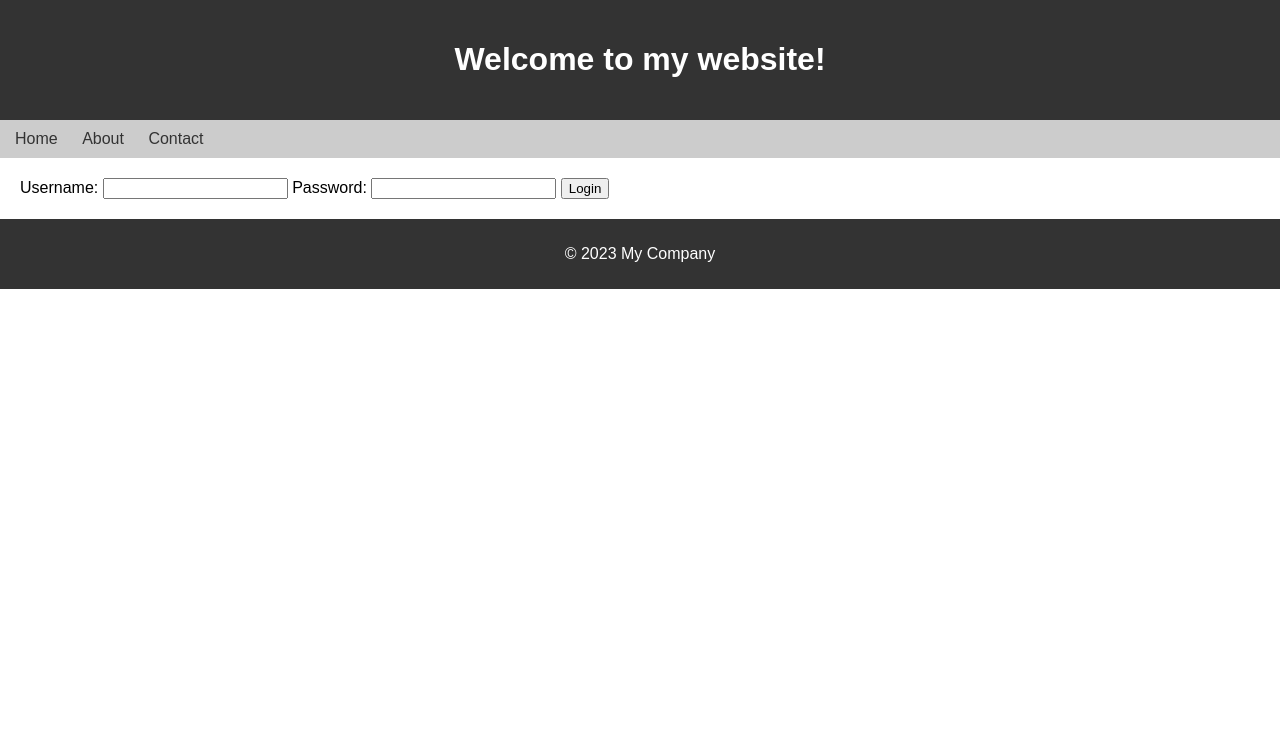
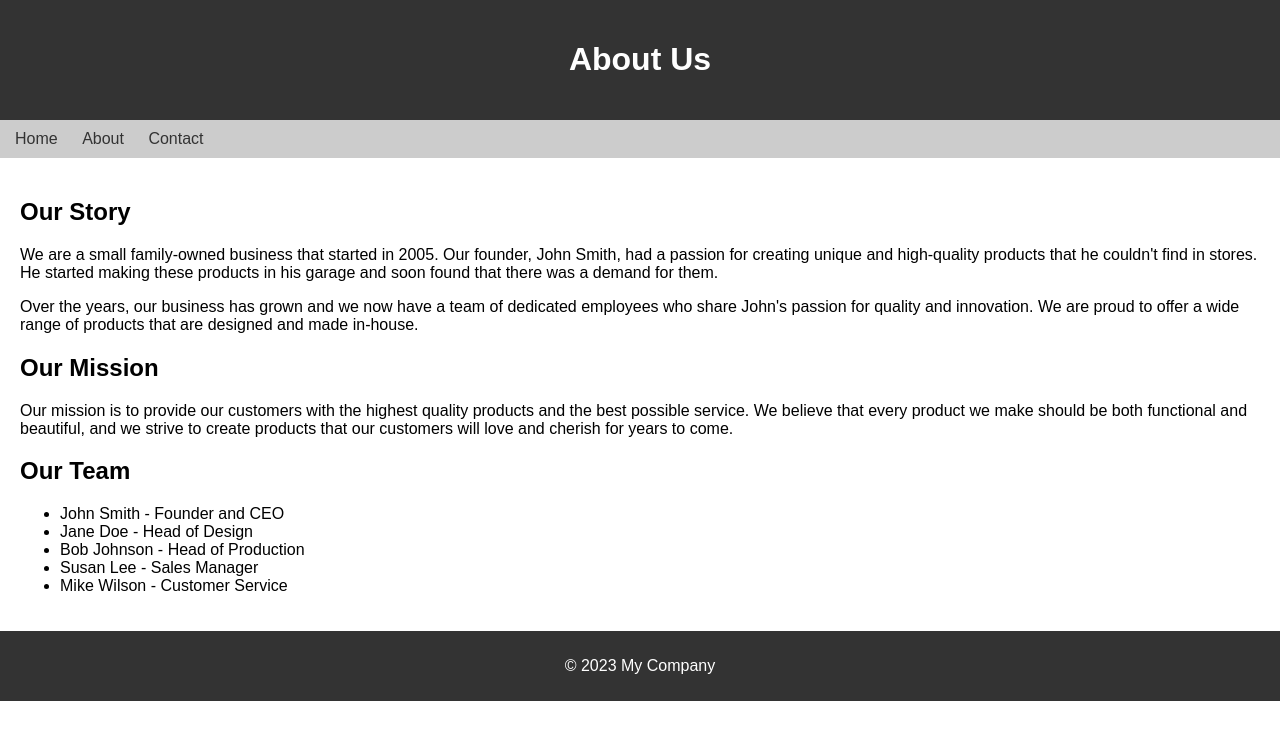
Before and after one commit to lokeshpulusu/arms.github.io, a plain HTML site: page index.html in a window 1280 px wide. Drawn offline with Linux system fonts and the light colour scheme.

Commit message:
Update index.html

```diff
--- a/index.html
+++ b/index.html
@@ -1,29 +1,34 @@
 <!DOCTYPE html>
 <html>
 <head>
-	<title>My Website</title>
+	<title>About Us</title>
 	<link rel="stylesheet" href="style.css">
-	<script src="script.js"></script>
 </head>
 <body>
 	<header>
-		<h1>Welcome to my website!</h1>
+		<h1>About Us</h1>
 	</header>
 	<nav>
 		<ul>
-			<li><a href="#">Home</a></li>
-			<li><a href="#">About</a></li>
-			<li><a href="#">Contact</a></li>
+			<li><a href="/">Home</a></li>
+			<li><a href="/about">About</a></li>
+			<li><a href="/contact">Contact</a></li>
 		</ul>
 	</nav>
 	<main>
-		<form method="post" action="/login">
-			<label for="username">Username:</label>
-			<input type="text" id="username" name="username" required>
-			<label for="password">Password:</label>
-			<input type="password" id="password" name="password" required>
-			<button type="submit">Login</button>
-		</form>
+		<h2>Our Story</h2>
+		<p>We are a small family-owned business that started in 2005. Our founder, John Smith, had a passion for creating unique and high-quality products that he couldn't find in stores. He started making these products in his garage and soon found that there was a demand for them.</p>
+		<p>Over the years, our business has grown and we now have a team of dedicated employees who share John's passion for quality and innovation. We are proud to offer a wide range of products that are designed and made in-house.</p>
+		<h2>Our Mission</h2>
+		<p>Our mission is to provide our customers with the highest quality products and the best possible service. We believe that every product we make should be both functional and beautiful, and we strive to create products that our customers will love and cherish for years to come.</p>
+		<h2>Our Team</h2>
+		<ul>
+			<li>John Smith - Founder and CEO</li>
+			<li>Jane Doe - Head of Design</li>
+			<li>Bob Johnson - Head of Production</li>
+			<li>Susan Lee - Sales Manager</li>
+			<li>Mike Wilson - Customer Service</li>
+		</ul>
 	</main>
 	<footer>
 		<p>&copy; 2023 My Company</p>
```
